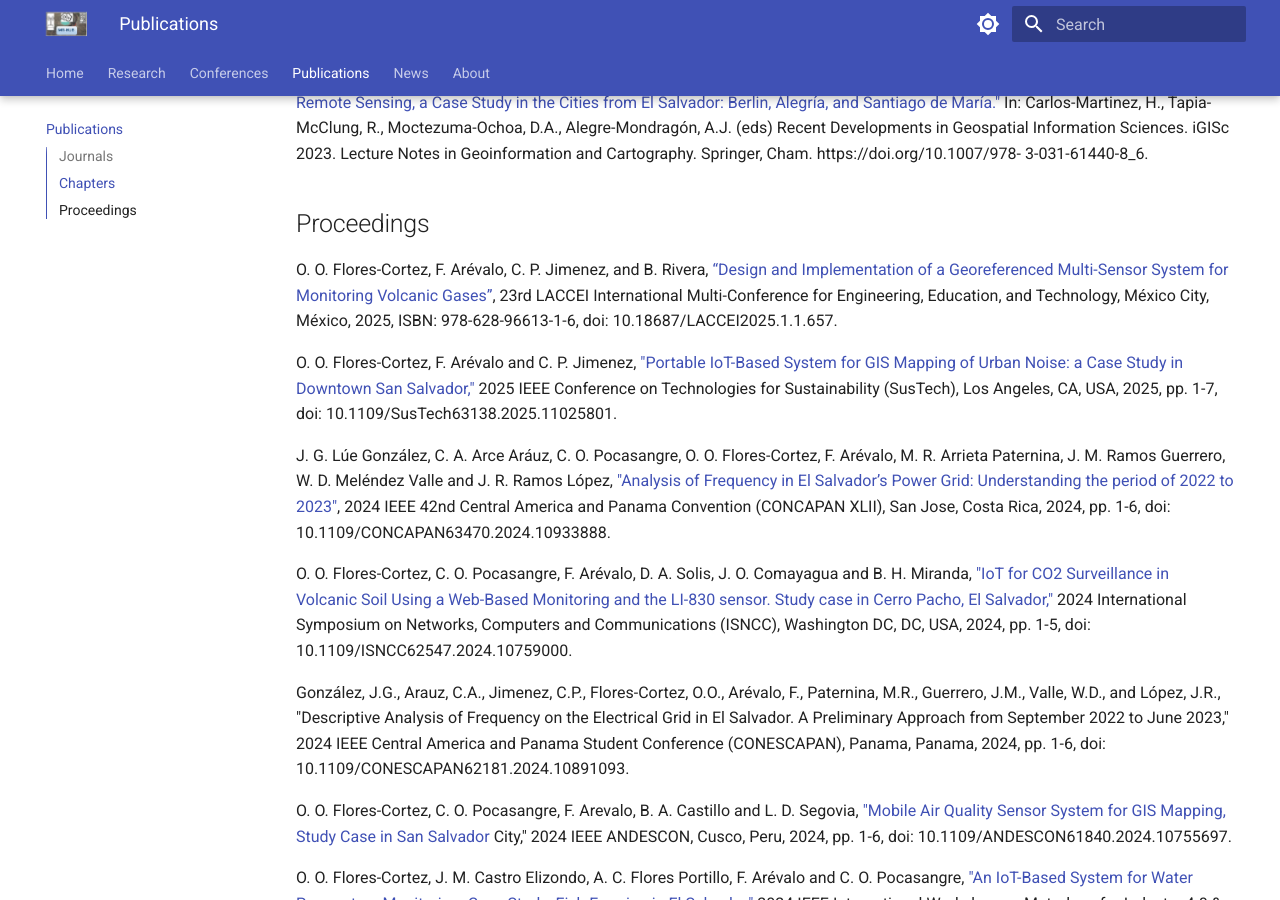
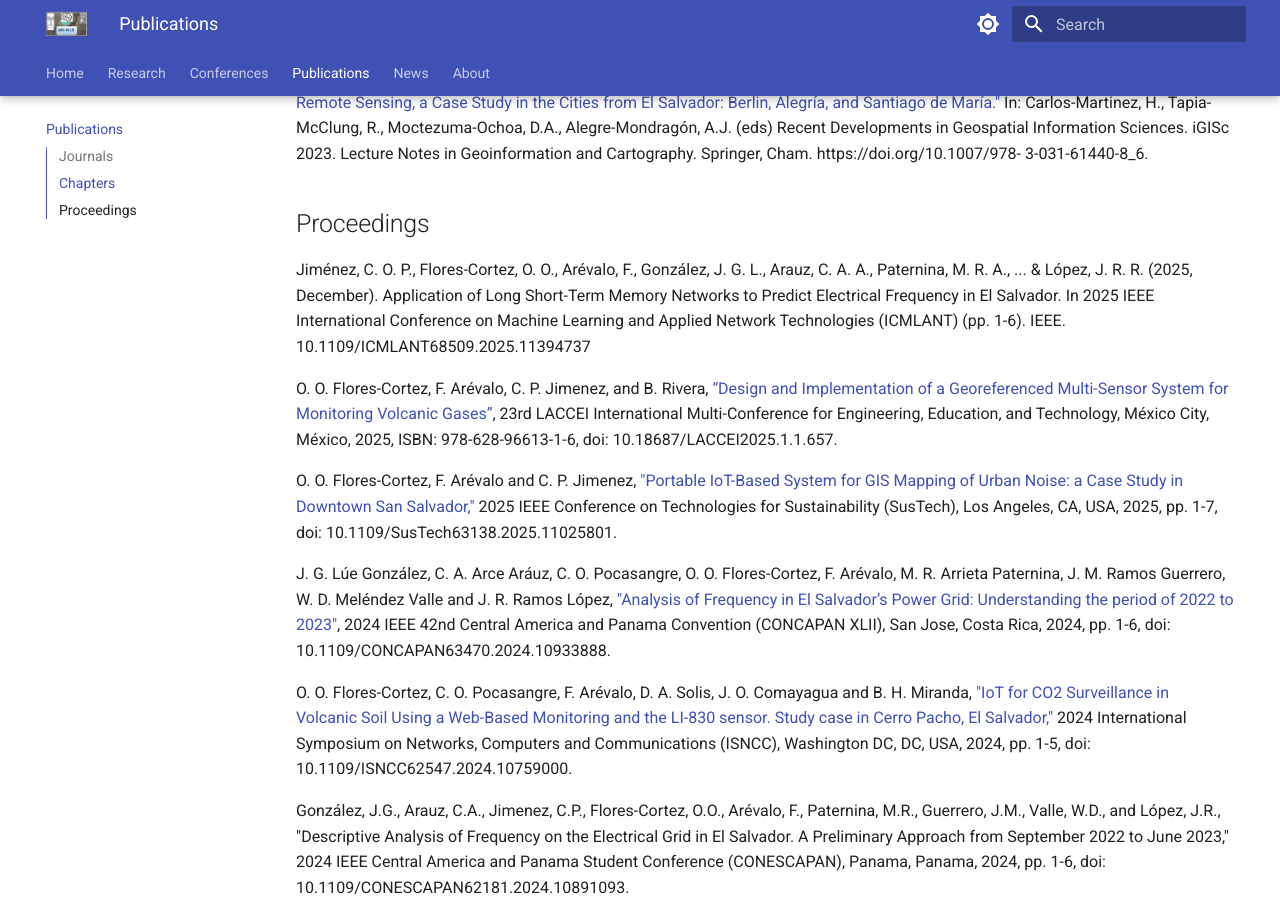
Before and after one commit to multiRH/MR-HUB, an MkDocs documentation site: the page built from docs/publication_list.md, in a window 1280 px wide and 900 px high, scrolled down 712 px. Built offline with MkDocs 1.6.1 and Material for MkDocs 9.7.7, drawn with Linux system fonts in a browser that asks for light colours.

Commit message:
Update publication_list.md

```diff
--- a/docs/publication_list.md
+++ b/docs/publication_list.md
@@ -35,6 +35,8 @@ in Geoinformation and Cartography. Springer, Cham. https://doi.org/10.1007/978-
 
 
 ## Proceedings
+
+Jiménez, C. O. P., Flores-Cortez, O. O., Arévalo, F., González, J. G. L., Arauz, C. A. A., Paternina, M. R. A., ... & López, J. R. R. (2025, December). Application of Long Short-Term Memory Networks to Predict Electrical Frequency in El Salvador. In 2025 IEEE International Conference on Machine Learning and Applied Network Technologies (ICMLANT) (pp. 1-6). IEEE. 10.1109/ICMLANT68509.2025.11394737
 
 O. O. Flores-Cortez, F. Arévalo, C. P. Jimenez, and B. Rivera,
 [“Design and Implementation of a Georeferenced Multi-Sensor System for Monitoring
```
